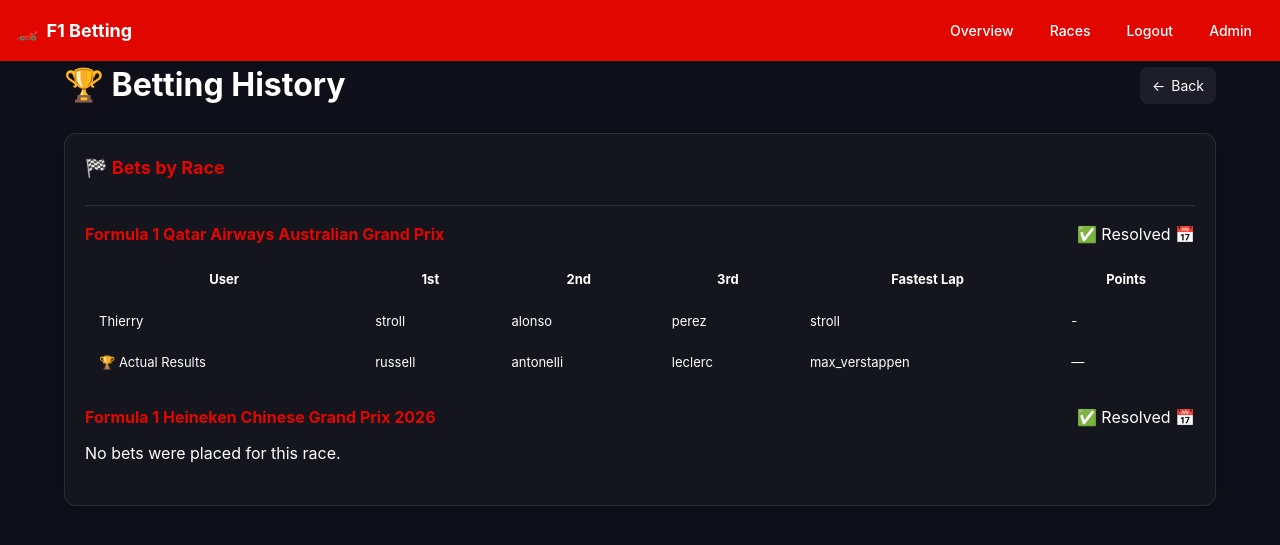
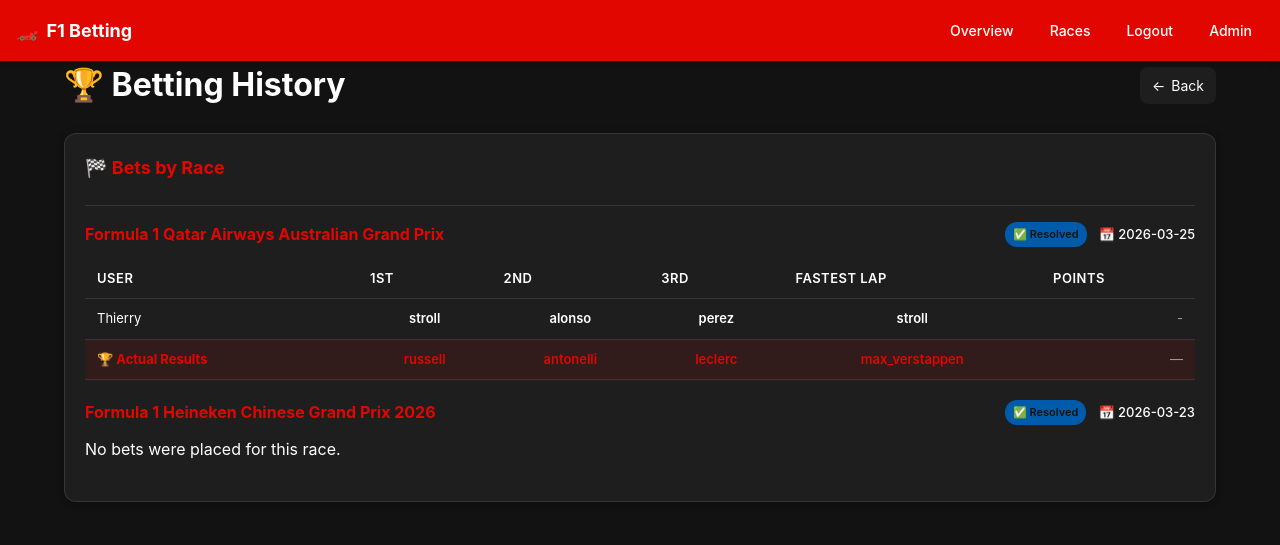
Before and after one commit to Meith0717/f1-betting-website, a Flask app: page /betting in a window 1280 px wide. Shown: the top 545 px of the page. Run offline with Flask 3, Linux system fonts and the light colour scheme; the visitor is signed in with stand-in values (Sample User, id 1).

Commit message:
Bug fixes

```diff
--- a/src/app/data/users.json
+++ b/src/app/data/users.json
@@ -6,7 +6,7 @@
       "score": 0,
       "email_notifications": false,
       "created_at": "2026-03-19T13:39:24.331175",
-      "last_login": "2026-03-25T21:25:11.683790",
+      "last_login": "2026-03-25T22:04:28.092054",
       "is_admin": true,
       "score_history": [
         {
--- a/src/app/routes/betting_routes.py
+++ b/src/app/routes/betting_routes.py
@@ -143,6 +143,8 @@
         username = session["username"]
         users = load_users()
         is_admin = users.get(username, {}).get("is_admin", False)
+
+        print(races_with_bets)
 
         return render_template(
             "betting/dashboard.html",
--- a/src/app/static/css/mobile-styles.css
+++ b/src/app/static/css/mobile-styles.css
@@ -4,24 +4,23 @@
 *****************************/
 
 :root {
-    /* F1 Racing Color Palette - Modernized */
+    /* Compact F1 Racing Color Palette */
     --primary: #e10600;
-    --primary-dark: #9b1a37;
-    --primary-light: #ff3333;
+    /* F1 Red */
     --accent: #ff8000;
-    --success: #00d2be;
-    --error: #ff4444;
-    --warning: #ffd200;
+    /* F1 Orange */
+    --success: #005CAA;
+    /* F1 Teal */
     --text: #ffffff;
-    --text-secondary: #cccccc;
-    --text-tertiary: #999999;
-    --background: #0f0f1a;
-    --surface: #15151e;
-    --surface-light: #1e1e2a;
-    --surface-dark: #0a0a12;
+    /* White */
+    --text-muted: #999999;
+    /* Muted text */
+    --background: #121212;
+    /* Dark background */
+    --surface: #1e1e1e;
+    /* Card surfaces */
     --border: rgba(255, 255, 255, 0.1);
     --shadow: 0 2px 8px rgba(0, 0, 0, 0.3);
-    --shadow-lg: 0 4px 16px rgba(0, 0, 0, 0.4);
 }
 
 /*****************************
@@ -388,20 +403,20 @@
 }
 
 .table th {
-    background-color: var(--surface-dark);
+    background-color: var(--background);
     font-weight: 600;
-    color: var(--text-secondary);
+    color: var(--text-muted);
     font-size: 12px;
     text-transform: uppercase;
     letter-spacing: 0.5px;
 }
 
 .table tr:hover {
-    background-color: rgba(255, 255, 255, 0.05);
+    background-color: var(--success);
 }
 
 .table tr.current-user {
-    background-color: rgba(0, 210, 190, 0.1);
+    background-color: var(--primary);
 }
 
 /*****************************
@@ -573,19 +588,43 @@
     margin: 0;
 }
 
-.race-info-line {
+.race-info-line,
+.race-meta {
     display: flex;
     flex-wrap: wrap;
     gap: 12px;
     align-items: center;
     font-size: 13px;
-    color: var(--text-secondary);
+    color: var(--text-muted);
+}
+
+.race-date {
+    color: var(--text);
+    font-weight: 500;
+    margin-left: auto;
+}
+
+.status-indicator {
+    padding: 4px 8px;
+    border-radius: 12px;
+    font-size: 11px;
+    font-weight: 600;
+}
+
+.status-indicator.resolved {
+    background-color: var(--success);
+    color: var(--background);
+}
+
+.status-indicator.closed {
+    background-color: var(--primary);
+    color: var(--surface);
 }
 
 .race-info-line span::after {
     content: "•";
     margin-left: 12px;
-    color: var(--text-tertiary);
+    color: var(--text-muted);
 }
 
 .race-info-line span:last-child::after {
@@ -620,6 +659,73 @@
     margin-bottom: 24px;
     flex-wrap: wrap;
     gap: 16px;
+}
+
+/* Enhanced Betting Table Styles */
+.bets-table {
+    width: 100%;
+    font-size: 14px;
+}
+
+.bets-table th,
+.bets-table td {
+    padding: 12px 14px;
+    text-align: left;
+    border-bottom: 1px solid var(--border);
+}
+
+.bets-table th {
+    background-color: var(--surface);
+    font-weight: 600;
+    color: var(--text);
+    font-size: 13px;
+    text-transform: uppercase;
+    letter-spacing: 0.5px;
+}
+
+.bets-table tr:hover {
+    background-color: rgba(255, 255, 255, 0.05);
+}
+
+.bets-table tr.current-user {
+    background-color: rgba(0, 210, 190, 0.1);
+}
+
+.bets-table .position-cell {
+    text-align: center;
+    font-weight: 600;
+}
+
+.bets-table .points-cell {
+    text-align: right;
+    font-weight: 700;
+    color: var(--success);
+}
+
+.bets-table .points-cell:empty,
+.bets-table .points-cell {
+    color: var(--text-muted);
+    font-weight: 400;
+}
+
+.actual-results-row {
+    background-color: rgba(225, 6, 0, 0.1);
+    font-weight: 600;
+    color: var(--primary);
+}
+
+.actual-results-row td:first-child {
+    font-weight: 700;
+}
+
+.you-badge {
+    background-color: var(--primary);
+    color: var(--surface);
+    padding: 2px 6px;
+    border-radius: 12px;
+    font-size: 11px;
+    margin-left: 6px;
+    font-weight: 600;
 }
 
 .bet-form-inner {
--- a/src/app/templates/betting/dashboard.html
+++ b/src/app/templates/betting/dashboard.html
@@ -38,14 +38,14 @@
             {% endif %}
 
             <span class="race-date">
-              📅 {{ race_data.race_info.date }}
+              📅 {{ race_data.race_info.sessions[-1].date }}
             </span>
           </div>
         </div>
 
         <!-- Bets Table -->
         <div class="table-responsive">
-          <table class="bets-table">
+          <table class="table bets-table">
             <thead>
               <tr>
                 <th>User</th>
@@ -58,18 +58,18 @@
             </thead>
             <tbody>
               {% for bet in race_data.bets %}
-              <tr class="user-bet-row">
+              <tr class="{% if bet.username == username %}current-user{% endif %}">
                 <td>
                   {{ bet.username }}
                   {% if bet.username == username %}
                     <span class="you-badge">(You)</span>
                   {% endif %}
                 </td>
-                <td>{{ bet.drivers[0] }}</td>
-                <td>{{ bet.drivers[1] }}</td>
-                <td>{{ bet.drivers[2] }}</td>
-                <td>{{ bet.fastest_lap if bet.fastest_lap else '-' }}</td>
-                <td>
+                <td class="position-cell">{{ bet.drivers[0] }}</td>
+                <td class="position-cell">{{ bet.drivers[1] }}</td>
+                <td class="position-cell">{{ bet.drivers[2] }}</td>
+                <td class="position-cell">{{ bet.fastest_lap if bet.fastest_lap else '-' }}</td>
+                <td class="points-cell">
                   {% if bet.resolved_at and bet.points_awarded %}
                     +{{ bet.points_awarded }}
                   {% else %}
@@ -84,11 +84,11 @@
               {% set race_results = betting_manager.get_race_results(race_data.race_info.id) %}
               <tr class="actual-results-row">
                 <td>🏆 Actual Results</td>
-                <td>{{ race_results.get('results', [])[0].driverId if race_results and race_results.get('results') and race_results['results']|length > 0 else '-' }}</td>
-                <td>{{ race_results.get('results', [])[1].driverId if race_results and race_results.get('results') and race_results['results']|length > 1 else '-' }}</td>
-                <td>{{ race_results.get('results', [])[2].driverId if race_results and race_results.get('results') and race_results['results']|length > 2 else '-' }}</td>
-                <td>{{ race_results.get('overall_fastest_lap', {}).driverId if race_results and race_results.get('overall_fastest_lap') else '-' }}</td>
-                <td>—</td>
+                <td class="position-cell">{{ race_results.get('results', [])[0].driverId if race_results and race_results.get('results') and race_results['results']|length > 0 else '-' }}</td>
+                <td class="position-cell">{{ race_results.get('results', [])[1].driverId if race_results and race_results.get('results') and race_results['results']|length > 1 else '-' }}</td>
+                <td class="position-cell">{{ race_results.get('results', [])[2].driverId if race_results and race_results.get('results') and race_results['results']|length > 2 else '-' }}</td>
+                <td class="position-cell">{{ race_results.get('overall_fastest_lap', {}).driverId if race_results and race_results.get('overall_fastest_lap') else '-' }}</td>
+                <td class="points-cell">—</td>
               </tr>
               {% endif %}
             </tbody>
@@ -121,7 +121,7 @@
             {% endif %}
 
             <span class="race-date">
-              📅 {{ race_data.race_info.date }}
+              📅 {{ race_data.race_info.sessions[-1].date }}
             </span>
           </div>
         </div>
```
Also changed, not shown: other parts of src/app/static/css/mobile-styles.css (+48 -26 lines), src/app/templates/user/overview.html (+11 -5 lines).
